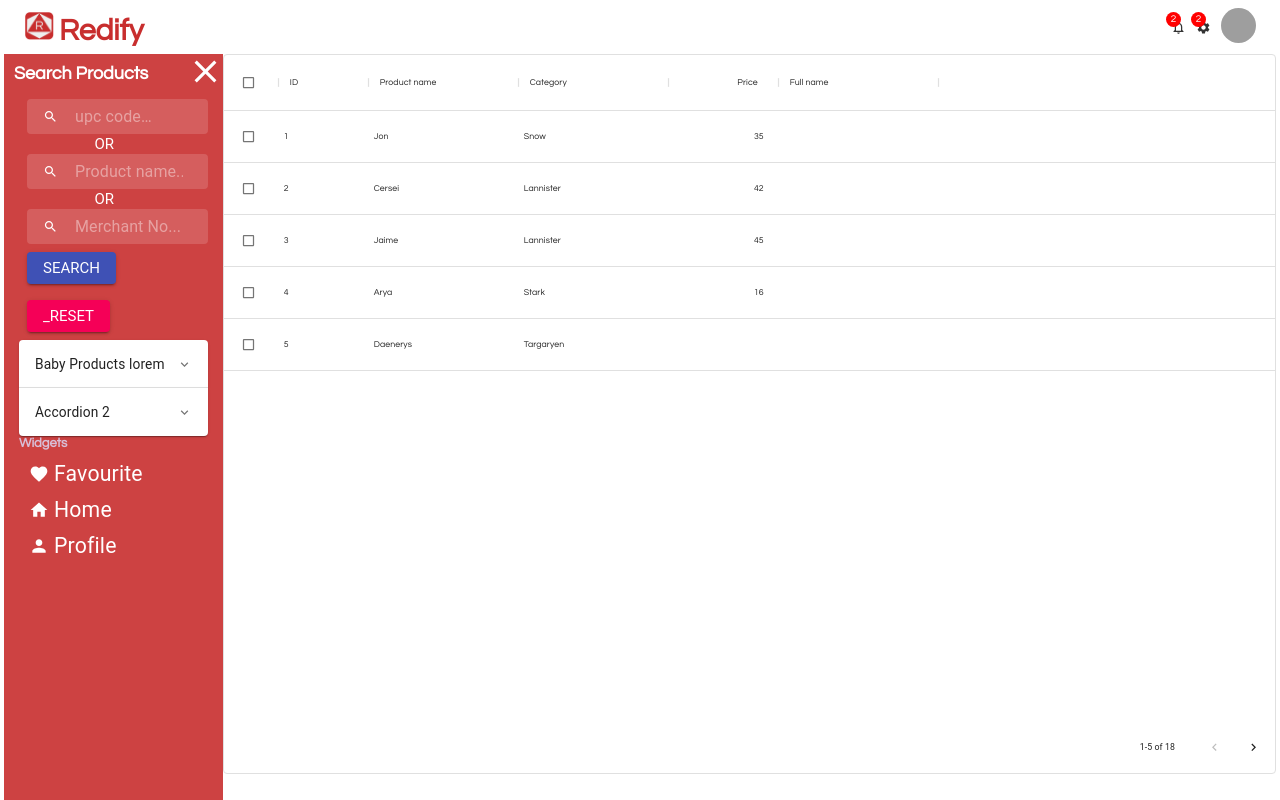
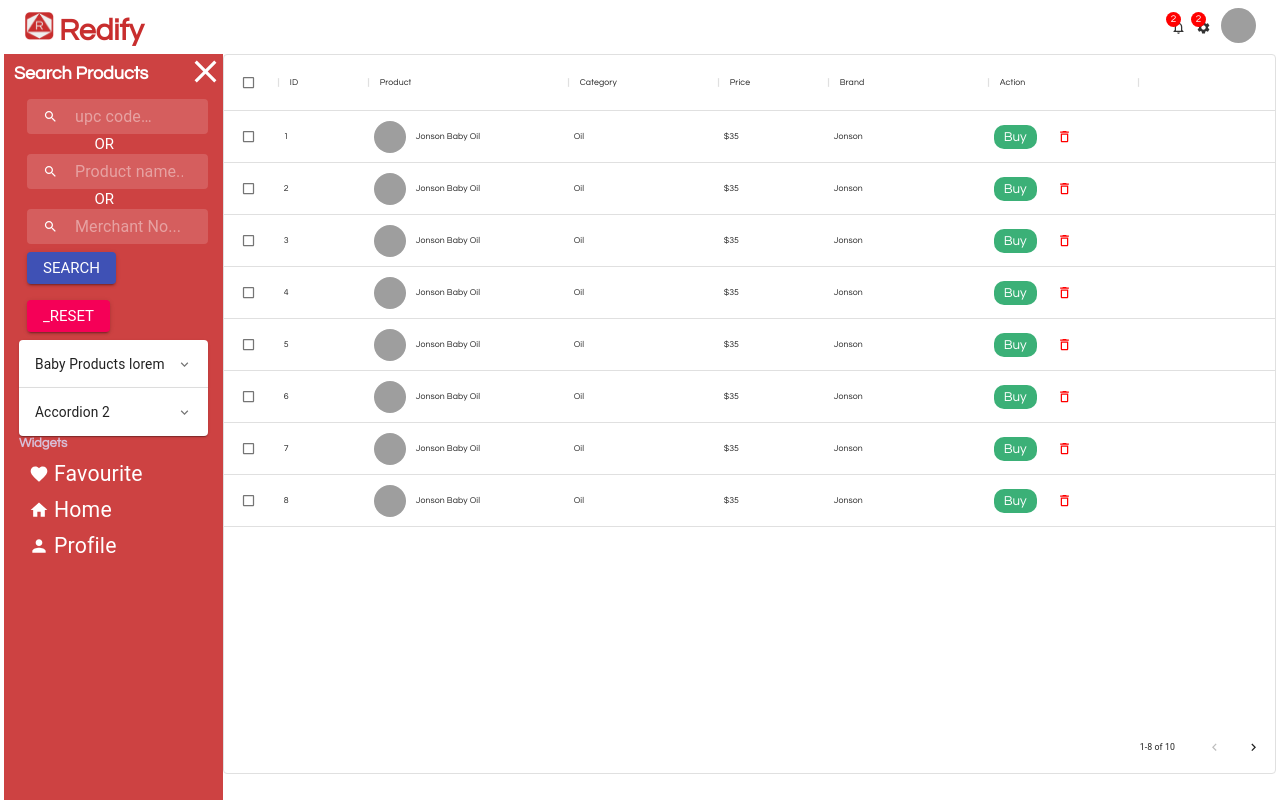
Before and after one commit to KailashJS/portal-redify, a React (Create React App) app: page /myFavourites in a window 1280 px wide. Shown: the top 800 px of the page. Built offline with nearby package versions, Linux system fonts and the light colour scheme; grey boxes are pictures that could not be loaded.

Commit message:
My Favourite page for redify updated with MUI Table

```diff
--- a/src/pages/myFavourite/MyFavourite.jsx
+++ b/src/pages/myFavourite/MyFavourite.jsx
@@ -2,57 +2,140 @@ import Sidebar from "../../components/sidebar/Sidebar";
 import Topbar from "../../components/topbar/Topbar";
 import "./myFavourite.css";
 import { DataGrid } from '@material-ui/data-grid';
+import { DeleteOutline } from '@material-ui/icons';
 
 export default function MyFavourite() {
     const columns = [
         { field: 'id', headerName: 'ID', width: 90 },
         {
-          field: 'firstName',
-          headerName: 'Product name',
-          width: 150,
-          editable: true,
+          field: 'pro',
+          headerName: 'Product',
+          width: 200,
+          renderCell: (params) => {
+            return (
+              <div className="productListProduct">
+                <img className="productListImage" src={params.row.productImg} alt=""/>
+                {params.row.product}
+              </div>
+
+            )
+          }
         },
         {
-          field: 'lastName',
+          field: 'category',
           headerName: 'Category',
           width: 150,
           editable: true,
         },
         {
-          field: 'age',
+          field: 'price',
           headerName: 'Price',
-          type: 'number',
           width: 110,
           editable: true,
         },
         {
-          field: 'fullName',
-          headerName: 'Full name',
+          field: 'merchant',
+          headerName: 'Brand',
           description: 'This column has a value getter and is not sortable.',
           sortable: false,
           width: 160,
         },
+        {
+          field: 'action',
+          headerName: 'Action',
+          width: 150,
+          renderCell: (params) => {
+            return (
+              <>
+                <button className="productListBuy">Buy</button>
+                <DeleteOutline className="productListDelete"/>
+              </>
+            )
+          }
+        },
       ];
 
       const rows = [
-        { id: 1, lastName: 'Snow', firstName: 'Jon', age: 35 },
-        { id: 2, lastName: 'Lannister', firstName: 'Cersei', age: 42 },
-        { id: 3, lastName: 'Lannister', firstName: 'Jaime', age: 45 },
-        { id: 4, lastName: 'Stark', firstName: 'Arya', age: 16 },
-        { id: 5, lastName: 'Targaryen', firstName: 'Daenerys', age: null },
-        { id: 6, lastName: 'Melisandre', firstName: null, age: 150 },
-        { id: 7, lastName: 'Clifford', firstName: 'Ferrara', age: 44 },
-        { id: 8, lastName: 'Frances', firstName: 'Rossini', age: 36 },
-        { id: 9, lastName: 'Roxie', firstName: 'Harvey', age: 65 },
-        { id: 1, lastName: 'Snow', firstName: 'Jon', age: 35 },
-        { id: 2, lastName: 'Lannister', firstName: 'Cersei', age: 42 },
-        { id: 3, lastName: 'Lannister', firstName: 'Jaime', age: 45 },
-        { id: 4, lastName: 'Stark', firstName: 'Arya', age: 16 },
-        { id: 5, lastName: 'Targaryen', firstName: 'Daenerys', age: null },
-        { id: 6, lastName: 'Melisandre', firstName: null, age: 150 },
-        { id: 7, lastName: 'Clifford', firstName: 'Ferrara', age: 44 },
-        { id: 8, lastName: 'Frances', firstName: 'Rossini', age: 36 },
-        { id: 9, lastName: 'Roxie', firstName: 'Harvey', age: 65 },
+        { id: 1,
+          product: 'Jonson Baby Oil',
+          productImg:
+            "https://encrypted-tbn0.gstatic.com/images?q=tbn:ANd9GcRdHHF9moFrrBTVWBc4qvU4qaP29Rd23deymA&usqp=CAU",
+          category: 'Oil',
+          price: '$35',
+          merchant: 'Jonson'
+        },
+        { id: 2,
+          product: 'Jonson Baby Oil',
+          productImg:
+            "https://encrypted-tbn0.gstatic.com/images?q=tbn:ANd9GcRdHHF9moFrrBTVWBc4qvU4qaP29Rd23deymA&usqp=CAU",
+          category: 'Oil',
+          price: '$35',
+          merchant: 'Jonson'
+        },
+        { id: 3,
+          product: 'Jonson Baby Oil',
+          productImg:
+            "https://encrypted-tbn0.gstatic.com/images?q=tbn:ANd9GcRdHHF9moFrrBTVWBc4qvU4qaP29Rd23deymA&usqp=CAU",
+          category: 'Oil',
+          price: '$35',
+          merchant: 'Jonson'
+        },
+        { id: 4,
+          product: 'Jonson Baby Oil',
+          productImg:
+            "https://encrypted-tbn0.gstatic.com/images?q=tbn:ANd9GcRdHHF9moFrrBTVWBc4qvU4qaP29Rd23deymA&usqp=CAU",
+          category: 'Oil',
+          price: '$35',
+          merchant: 'Jonson'
+        },
+        { id: 5,
+          product: 'Jonson Baby Oil',
+          productImg:
+            "https://encrypted-tbn0.gstatic.com/images?q=tbn:ANd9GcRdHHF9moFrrBTVWBc4qvU4qaP29Rd23deymA&usqp=CAU",
+          category: 'Oil',
+          price: '$35',
+          merchant: 'Jonson'
+        },
+        { id: 6,
+          product: 'Jonson Baby Oil',
+          productImg:
+            "https://encrypted-tbn0.gstatic.com/images?q=tbn:ANd9GcRdHHF9moFrrBTVWBc4qvU4qaP29Rd23deymA&usqp=CAU",
+          category: 'Oil',
+          price: '$35',
+          merchant: 'Jonson'
+        },
+        { id: 7,
+          product: 'Jonson Baby Oil',
+          productImg:
+            "https://encrypted-tbn0.gstatic.com/images?q=tbn:ANd9GcRdHHF9moFrrBTVWBc4qvU4qaP29Rd23deymA&usqp=CAU",
+          category: 'Oil',
+          price: '$35',
+          merchant: 'Jonson'
+        },
+        { id: 8,
+          product: 'Jonson Baby Oil',
+          productImg:
+            "https://encrypted-tbn0.gstatic.com/images?q=tbn:ANd9GcRdHHF9moFrrBTVWBc4qvU4qaP29Rd23deymA&usqp=CAU",
+          category: 'Oil',
+          price: '$35',
+          merchant: 'Jonson'
+        },
+        { id: 9,
+          product: 'Jonson Baby Oil',
+          productImg:
+            "https://encrypted-tbn0.gstatic.com/images?q=tbn:ANd9GcRdHHF9moFrrBTVWBc4qvU4qaP29Rd23deymA&usqp=CAU",
+          category: 'Oil',
+          price: '$35',
+          merchant: 'Jonson'
+        },
+        { id: 10,
+          product: 'Jonson Baby Oil',
+          productImg:
+            "https://encrypted-tbn0.gstatic.com/images?q=tbn:ANd9GcRdHHF9moFrrBTVWBc4qvU4qaP29Rd23deymA&usqp=CAU",
+          category: 'Oil',
+          price: '$35',
+          merchant: 'Jonson'
+        },
       ];
 
     return (
@@ -61,7 +144,7 @@ export default function MyFavourite() {
         <div className="container">
           <Sidebar />
           <div className="productList">
-              <DataGrid rows={rows} columns={columns} pageSize={5} checkboxSelection />
+              <DataGrid rows={rows} disableSelectionOnClick columns={columns} pageSize={8} checkboxSelection />
           </div>
         </div>
       </>
--- a/src/pages/myFavourite/myFavourite.css
+++ b/src/pages/myFavourite/myFavourite.css
@@ -6,3 +6,32 @@
     flex: 4;
     height: 90vh;
 }
+
+.productListProduct {
+    display: flex;
+    align-items: center;
+}
+
+.productListImage {
+    width: 32px;
+    height: 32px;
+    border-radius: 50%;
+    object-fit: cover;
+    margin-right: 10px;
+}
+
+.productListBuy {
+    border: none;
+    color: white;
+    border-radius: 10px;
+    padding: 5px 10px;
+    background-color: #3bb077;
+    cursor: pointer;
+    margin-right: 20px;
+}
+
+.productListDelete {
+    color: red;
+    cursor: pointer;
+
+}
```
Also changed, not shown: 1 other file (tests, documents, lock files or other folders).
